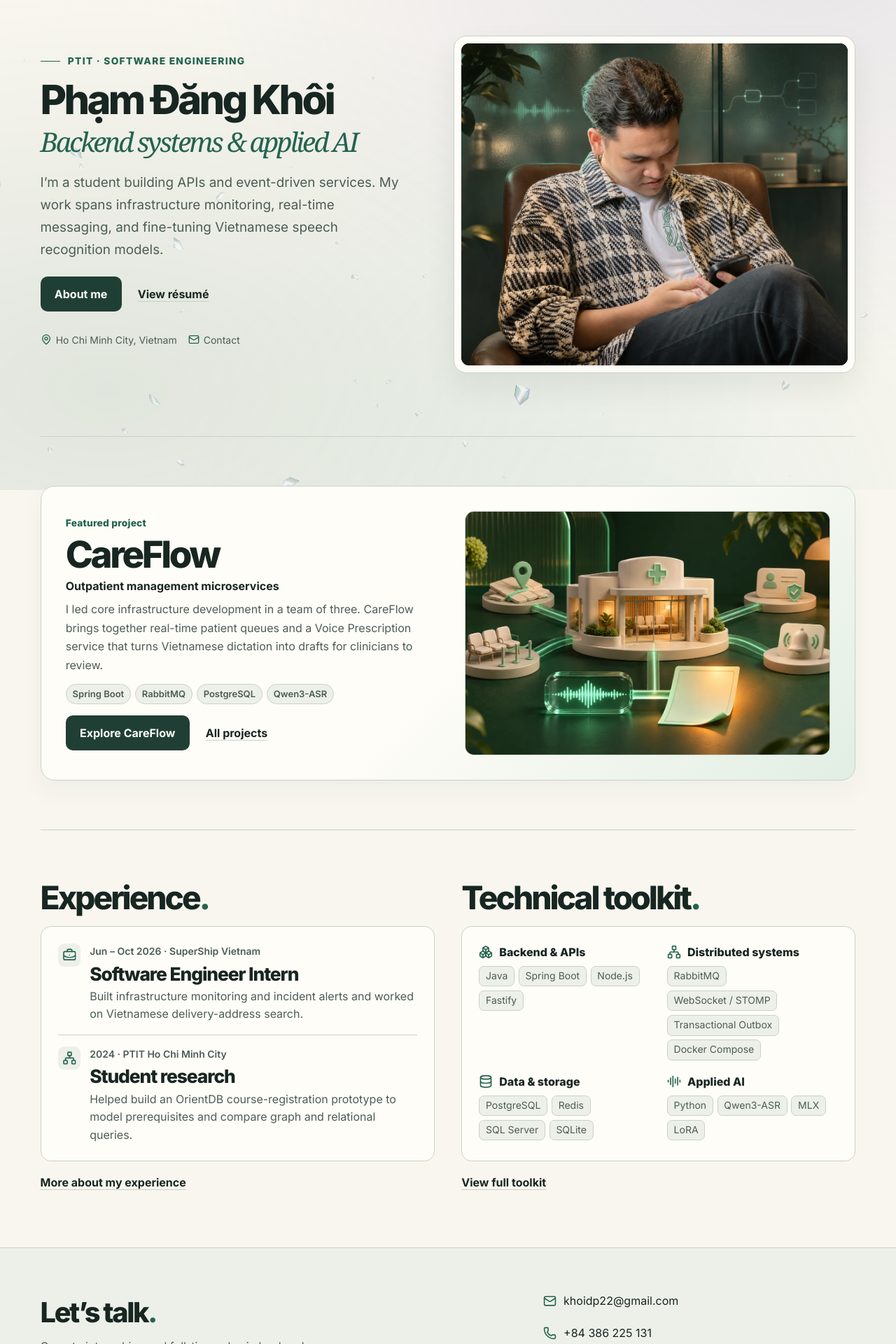
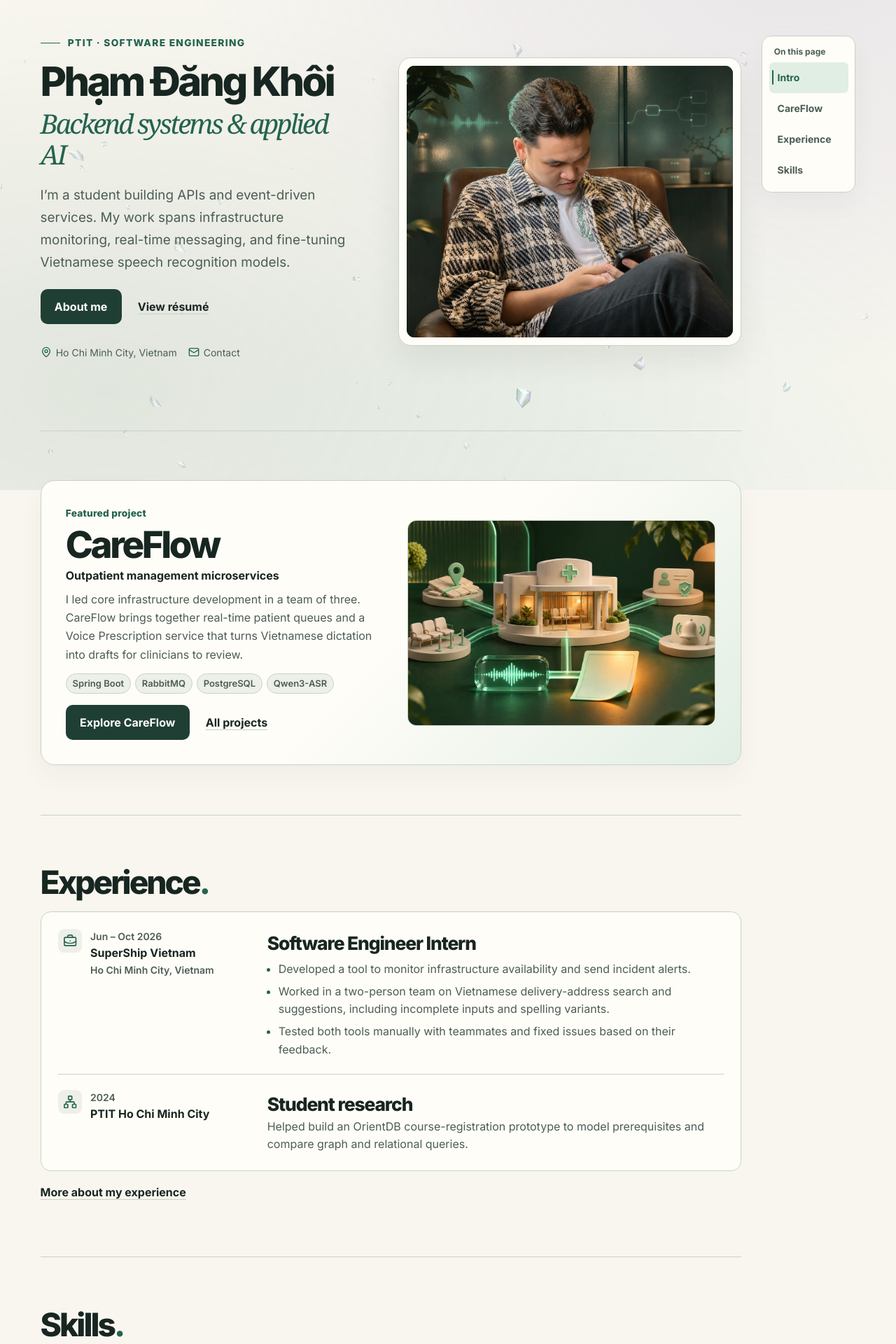
Before and after one commit to dangkhoiii02/portfolio, a Next.js app: page / in a window 1280 px wide. Shown: the part 100-2020 px from the top of the page at 70% size. Built offline with nearby package versions, Linux system fonts and the light colour scheme.

Commit message:
Stack home experience and skills with section navigation

```diff
--- a/src/app/globals.css
+++ b/src/app/globals.css
@@ -357,52 +357,131 @@ button, summary { cursor: pointer; }
 
 .inner-title span, .footer-intro h2 span { color: var(--accent); }
 
-.home-profile-grid {
+.home-layout {
   display: grid;
-  grid-template-columns: repeat(2, minmax(0, 1fr));
-  gap: clamp(1.25rem, 3vw, 2.5rem);
+  width: min(100% - clamp(2.25rem, 9vw, 9rem), 86rem);
+  grid-template-columns: minmax(0, 1fr) 8.4rem;
+  grid-template-areas: "content sections";
+  gap: clamp(1rem, 2.3vw, 2rem);
+  margin-inline: auto;
 }
 
-.home-profile-section {
-  display: flex;
+.home-content { grid-area: content; min-width: 0; }
+.home-content > .shell { width: 100%; }
+
+.home-section-nav {
+  position: sticky;
+  z-index: 3;
+  top: 6.75rem;
+  grid-area: sections;
   min-width: 0;
-  flex-direction: column;
+  align-self: start;
+  margin-top: clamp(3.25rem, 5.7vw, 5rem);
+  padding: .6rem;
+  border: 1px solid var(--line);
+  border-radius: .85rem;
+  background: color-mix(in srgb, var(--surface) 94%, var(--paper));
+  box-shadow: var(--card-shadow);
 }
 
-.home-profile-section > .profile-card,
-.home-profile-section > .skill-group { flex: 1; }
-
-.home-experience-list { display: grid; align-content: start; }
-
-.home-experience-list li {
-  display: grid;
-  grid-template-columns: auto minmax(0, 1fr);
-  gap: .8rem;
+.home-section-nav > p {
+  padding: .23rem .45rem .35rem;
+  color: var(--muted);
+  font-size: .75rem;
+  font-weight: 650;
 }
 
-.home-experience-list li + li {
-  margin-top: 1rem;
-  padding-top: 1rem;
-  border-top: 1px solid var(--line);
+.home-section-nav ul { display: grid; }
+
+.home-section-nav a {
+  position: relative;
+  display: flex;
+  min-height: 2.75rem;
+  align-items: center;
+  padding: .3rem .45rem .3rem .75rem;
+  border-radius: .42rem;
+  color: var(--muted);
+  font-size: .875rem;
+  font-weight: 650;
+  transition: color .18s ease, background-color .18s ease;
 }
 
-.home-experience-icon {
+.home-section-nav a:hover { color: var(--ink); background: var(--tint); }
+
+.home-section-nav a[aria-current] {
+  background: var(--accent-wash);
+  color: var(--accent);
+}
+
+.home-section-nav a[aria-current]::before {
+  position: absolute;
+  inset: .7rem auto .7rem .28rem;
+  width: 2px;
+  border-radius: 2px;
+  background: currentColor;
+  content: "";
+}
+
+.home-experience-list > li,
+.home-skills-list > div {
+  display: grid;
+  grid-template-columns: minmax(13rem, .8fr) minmax(0, 2fr);
+  gap: clamp(.8rem, 3vw, 2.4rem);
+  padding: clamp(.9rem, 2vw, 1.35rem) 0;
+}
+
+.home-experience-list > :first-child,
+.home-skills-list > :first-child { padding-top: 0; }
+
+.home-experience-list > :last-child,
+.home-skills-list > :last-child { padding-bottom: 0; }
+
+.home-experience-list > li + li,
+.home-skills-list > div + div { border-top: 1px solid var(--line); }
+
+.home-experience-meta, .home-skills-list dt {
+  display: flex;
+  align-items: flex-start;
+  gap: .75rem;
+}
+
+.home-entry-icon {
   box-sizing: content-box;
-  padding: .4rem;
+  flex: none;
+  padding: .45rem;
   border-radius: .55rem;
   background: var(--tint);
   color: var(--accent);
 }
 
-.home-skill-grid {
-  display: grid;
-  grid-template-columns: repeat(2, minmax(0, 1fr));
-  align-content: start;
-  gap: 1.15rem clamp(.65rem, 2vw, 1.5rem);
+.home-experience-list h3 { margin-top: 0; }
+.home-experience-list .home-organization { color: var(--ink); font-weight: 700; }
+.home-experience-list .timeline-contributions { margin-top: .55rem; }
+
+.home-skills-list > div { align-items: center; }
+.home-skills-list dt { align-items: center; font-weight: 720; line-height: 1.35; }
+.home-skills-list dd { color: var(--muted); line-height: 1.6; }
+.home-profile-link { margin-top: .5rem; }
+
+@media (max-width: 1079px) {
+  .home-layout { display: block; }
+  .home-content > section { scroll-margin-top: 3rem; }
+
+  .home-section-nav {
+    top: calc(4.8rem + 1px);
+    margin: 0;
+    padding: .22rem 0;
+    border-width: 0 0 1px;
+    border-radius: 0;
+    background: var(--paper);
+    box-shadow: none;
+  }
+
+  .home-section-nav > p { display: none; }
+  .home-section-nav ul { display: flex; justify-content: flex-end; }
+  .home-section-nav a { justify-content: center; padding-inline: clamp(.4rem, 2vw, .85rem); font-size: .8125rem; }
+  .home-section-nav a[aria-current]::before { inset: auto .75rem .25rem; width: auto; height: 2px; }
 }
-
-.home-skill-grid .skill-heading { margin-bottom: .48rem; }
-.home-profile-link { align-self: start; margin-top: .5rem; }
 
 .page-heading {
   width: min(100% - 2.25rem, 66rem);
@@ -1135,12 +1214,13 @@ button, summary { cursor: pointer; }
   }
   .hero-art { aspect-ratio: 6 / 5; }
   .hero h1 { font-size: clamp(2.5rem, 8.3vw, 4rem); }
-  .home-profile-grid { grid-template-columns: minmax(0, 1fr); }
+  .home-section-nav { top: calc(4.2rem + 1px); }
   .skills-grid { grid-template-columns: repeat(2, minmax(0, 1fr)); }
   .feature-summary, .careflow-service { grid-template-columns: minmax(0, 1fr); }
 }
 
 @media (max-width: 600px) {
+  .home-experience-list > li, .home-skills-list > div { grid-template-columns: minmax(0, 1fr); gap: .6rem; }
   .about-grid, .footer-inner, .project-grid, .articles-grid { grid-template-columns: minmax(0, 1fr); }
   .about-grid > :last-child { grid-column: auto; }
   .identity-frame { grid-row: 1; }
@@ -1160,7 +1240,7 @@ button, summary { cursor: pointer; }
   .home-avatar { width: 2.75rem; height: 2.75rem; }
   .hero h1 { font-size: clamp(2rem, 10.65vw, 2.7rem); }
   .page-heading h1 { font-size: clamp(2.65rem, 11.4vw, 3.1rem); }
-  .skills-grid, .home-skill-grid { grid-template-columns: minmax(0, 1fr); }
+  .skills-grid { grid-template-columns: minmax(0, 1fr); }
 }
 
 @media (prefers-reduced-motion: reduce) {
@@ -1175,7 +1255,7 @@ button, summary { cursor: pointer; }
   @page { margin: 15mm; }
   :root, :root[data-theme] { color-scheme: light; }
   body { background: white; color: black; }
-  .site-header, .site-footer, .skip-link, .resume-actions, .glass-layer { display: none !important; }
+  .site-header, .site-footer, .skip-link, .resume-actions, .glass-layer, .home-section-nav { display: none !important; }
   main { min-height: auto; }
   .resume-page { width: 100%; max-width: none; padding: 0; }
   .resume-sheet { padding: 0; border: 0; background: white; }
--- a/src/app/page.tsx
+++ b/src/app/page.tsx
@@ -1,19 +1,42 @@
-import { BriefcaseBusiness, Network } from "lucide-react";
+import { AudioLines, BriefcaseBusiness, Database, Layers3, ListChecks, Network, Waypoints } from "lucide-react";
 import Image from "next/image";
 import Link from "next/link";
 import Hero from "@/components/Hero";
+import HomeSectionNav from "@/components/HomeSectionNav";
 import { Reveal } from "@/components/Motion";
-import { skillCategories } from "@/components/Skills";
-import { internship, studentResearch } from "@/content/profile";
+import { internship, profile, studentResearch } from "@/content/profile";
 import { projectArtwork } from "@/content/project-artwork";
 
-const homeSkills = skillCategories.filter(({ id }) => ["backend", "distributed", "data", "ai"].includes(id));
+const skills = [
+  {
+    title: "Backend engineering",
+    icon: Layers3,
+    detail: "Build REST APIs and backend workflows for outpatient queues, identity and access, and course enrollment.",
+  },
+  {
+    title: "Distributed systems",
+    icon: Waypoints,
+    detail: "Design event-driven workflows with retryable delivery, idempotent event handling, and real-time updates.",
+  },
+  {
+    title: "Data modeling & consistency",
+    icon: Database,
+    detail: "Model relational and graph data. Use transactions and locking to keep concurrent enrollment consistent.",
+  },
+  {
+    title: "Applied AI & evaluation",
+    icon: AudioLines,
+    detail: "Prepare Vietnamese speech datasets, fine-tune speech recognition models, and evaluate transcription with word error rate.",
+  },
+  {
+    title: "Testing & collaboration",
+    icon: ListChecks,
+    detail: "Test features and edge cases with teammates, fix issues based on feedback, and document API and event contracts.",
+  },
+];
 
-export default function Home() {
+function CareFlowFeature() {
   return (
-    <>
-      <Hero />
-
     <section id="projects" className="shell inner-section" aria-labelledby="featured-careflow-title">
       <Reveal>
         <div className="feature-card feature-summary home-feature">
@@ -39,57 +62,85 @@ export default function Home() {
               src={projectArtwork.careflow.src}
               alt={projectArtwork.careflow.alt}
               fill
-                sizes="(max-width: 760px) calc(100vw - 70px), (max-width: 1320px) 43vw, 550px"
+              sizes="(max-width: 760px) calc(100vw - 70px), (max-width: 1079px) 43vw, (max-width: 1500px) 37vw, 550px"
             />
           </div>
         </div>
       </Reveal>
     </section>
+  );
+}
 
-      <div className="shell inner-section">
-        <Reveal className="home-profile-grid">
-          <section id="experience" className="home-profile-section" aria-labelledby="home-experience-title">
+function HomeExperience() {
+  return (
+    <section id="experience" className="shell inner-section" aria-labelledby="home-experience-title">
       <h2 id="home-experience-title" className="inner-title">Experience<span>.</span></h2>
+      <Reveal>
         <ol className="profile-card home-experience-list">
           <li>
-                <BriefcaseBusiness className="home-experience-icon" size={20} aria-hidden="true" />
+            <div className="home-experience-meta">
+              <BriefcaseBusiness className="home-entry-icon" size={20} aria-hidden="true" />
               <div>
-                  <p className="profile-meta">{internship.period} · {internship.company}</p>
+                <p className="profile-meta">{internship.period}</p>
+                <p className="home-organization">{internship.company}</p>
+                <p className="profile-meta">{profile.location}</p>
+              </div>
+            </div>
+            <div>
               <h3>{internship.role}</h3>
-                  <p>Built infrastructure monitoring and incident alerts and worked on Vietnamese delivery-address search.</p>
+              <ul className="timeline-contributions">
+                {internship.contributions.map(contribution => <li key={contribution}>{contribution}</li>)}
+              </ul>
             </div>
           </li>
           <li>
-                <Network className="home-experience-icon" size={20} aria-hidden="true" />
+            <div className="home-experience-meta">
+              <Network className="home-entry-icon" size={20} aria-hidden="true" />
               <div>
-                  <p className="profile-meta">{studentResearch.period} · {studentResearch.organization}</p>
+                <p className="profile-meta">{studentResearch.period}</p>
+                <p className="home-organization">{studentResearch.organization}</p>
+              </div>
+            </div>
+            <div>
               <h3>{studentResearch.title}</h3>
               <p>{studentResearch.contribution}</p>
             </div>
           </li>
         </ol>
+      </Reveal>
       <Link className="text-link home-profile-link" href="/about#experience">More about my experience</Link>
     </section>
+  );
+}
 
-          <section id="skills" className="home-profile-section" aria-labelledby="home-skills-title">
-            <h2 id="home-skills-title" className="inner-title">Technical toolkit<span>.</span></h2>
-            <div className="skill-group home-skill-grid">
-              {homeSkills.map(({ id, title, icon: Icon, skills }) => (
-                <div key={id}>
-                  <div className="skill-heading">
-                    <Icon size={20} aria-hidden="true" />
-                    <h3>{title}</h3>
-                  </div>
-                  <ul className="skill-tags">
-                    {skills.slice(0, 4).map(skill => <li key={skill}>{skill}</li>)}
-                  </ul>
+function HomeSkills() {
+  return (
+    <section id="skills" className="shell inner-section" aria-labelledby="home-skills-title">
+      <h2 id="home-skills-title" className="inner-title">Skills<span>.</span></h2>
+      <Reveal>
+        <dl className="profile-card home-skills-list">
+          {skills.map(({ title, icon: Icon, detail }) => (
+            <div key={title}>
+              <dt><Icon className="home-entry-icon" size={20} aria-hidden="true" /> {title}</dt>
+              <dd>{detail}</dd>
             </div>
           ))}
-            </div>
-            <Link className="text-link home-profile-link" href="/about#skills">View full toolkit</Link>
+        </dl>
+      </Reveal>
     </section>
-        </Reveal>
-      </div>
-    </>
   );
 }
+
+export default function Home() {
+  return (
+    <div className="home-layout">
+      <HomeSectionNav />
+      <div className="home-content">
+        <Hero />
+        <CareFlowFeature />
+        <HomeExperience />
+        <HomeSkills />
+      </div>
+    </div>
+  );
+}
--- /dev/null
+++ b/src/components/HomeSectionNav.tsx
@@ -0,0 +1,63 @@
+"use client";
+
+import { useEffect, useState } from "react";
+
+const sections = [
+  { id: "home", label: "Intro" },
+  { id: "projects", label: "CareFlow" },
+  { id: "experience", label: "Experience" },
+  { id: "skills", label: "Skills" },
+] as const;
+type SectionId = (typeof sections)[number]["id"];
+
+export default function HomeSectionNav() {
+  const [active, setActive] = useState<SectionId>("home");
+
+  useEffect(() => {
+    const targets = sections.map(({ id }) => ({ id, element: document.getElementById(id) }));
+    const root = document.documentElement;
+    let frame = 0;
+
+    function update() {
+      frame = 0;
+      const scrollPadding = Number.parseFloat(getComputedStyle(root).scrollPaddingTop) || 0;
+      let current: SectionId = "home";
+
+      for (const { id, element } of targets) {
+        if (!element) continue;
+        const scrollMargin = Number.parseFloat(getComputedStyle(element).scrollMarginTop) || 0;
+        if (element.getBoundingClientRect().top <= scrollPadding + scrollMargin + 24) current = id;
+      }
+
+      if (window.scrollY > 0 && root.scrollHeight - (window.scrollY + window.innerHeight) <= 2) {
+        current = sections[sections.length - 1].id;
+      }
+      setActive(current);
+    }
+
+    function scheduleUpdate() {
+      if (!frame) frame = requestAnimationFrame(update);
+    }
+
+    window.addEventListener("scroll", scheduleUpdate, { passive: true });
+    window.addEventListener("resize", scheduleUpdate);
+    scheduleUpdate();
+
+    return () => {
+      window.removeEventListener("scroll", scheduleUpdate);
+      window.removeEventListener("resize", scheduleUpdate);
+      cancelAnimationFrame(frame);
+    };
+  }, []);
+
+  return (
+    <nav className="home-section-nav" aria-label="On this page">
+      <p aria-hidden="true">On this page</p>
+      <ul>
+        {sections.map(({ id, label }) => (
+          <li key={id}><a href={`#${id}`} aria-current={active === id ? "location" : undefined}>{label}</a></li>
+        ))}
+      </ul>
+    </nav>
+  );
+}
--- a/src/components/Skills.tsx
+++ b/src/components/Skills.tsx
@@ -2,7 +2,7 @@ import { AudioLines, Boxes, Database, Monitor, Network, ShieldCheck } from "luci
 import { Reveal } from "@/components/Motion";
 import AnimatedArtwork from "@/components/AnimatedArtwork";
 
-export const skillCategories = [
+const skillCategories = [
   { id: "backend", title: "Backend & APIs", icon: Boxes, skills: ["Java", "Spring Boot", "Node.js", "Fastify", "ASP.NET Core", "REST"] },
   { id: "distributed", title: "Distributed systems", icon: Network, skills: ["RabbitMQ", "WebSocket / STOMP", "Transactional Outbox", "Docker Compose"] },
   { id: "identity", title: "Identity & access", icon: ShieldCheck, skills: ["Spring Security", "JWT", "WebAuthn", "DPoP", "Keycloak"] },
```
Lines whose indentation alone changed are shown as unchanged.
